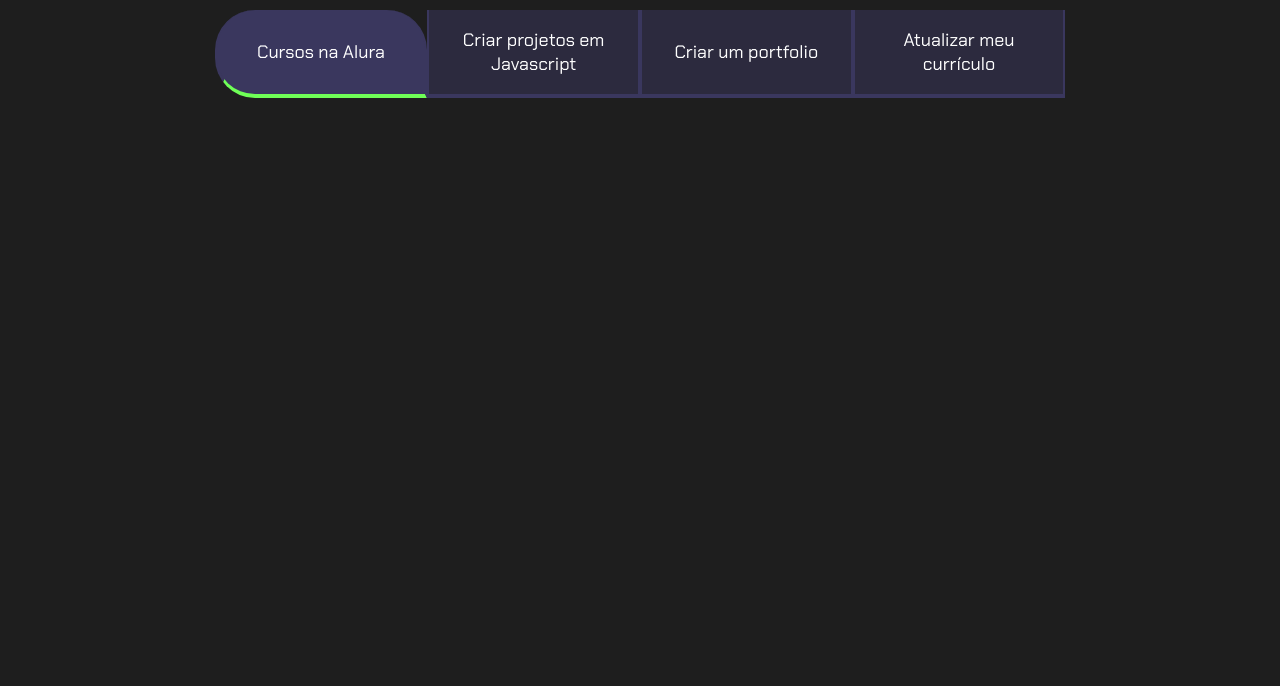
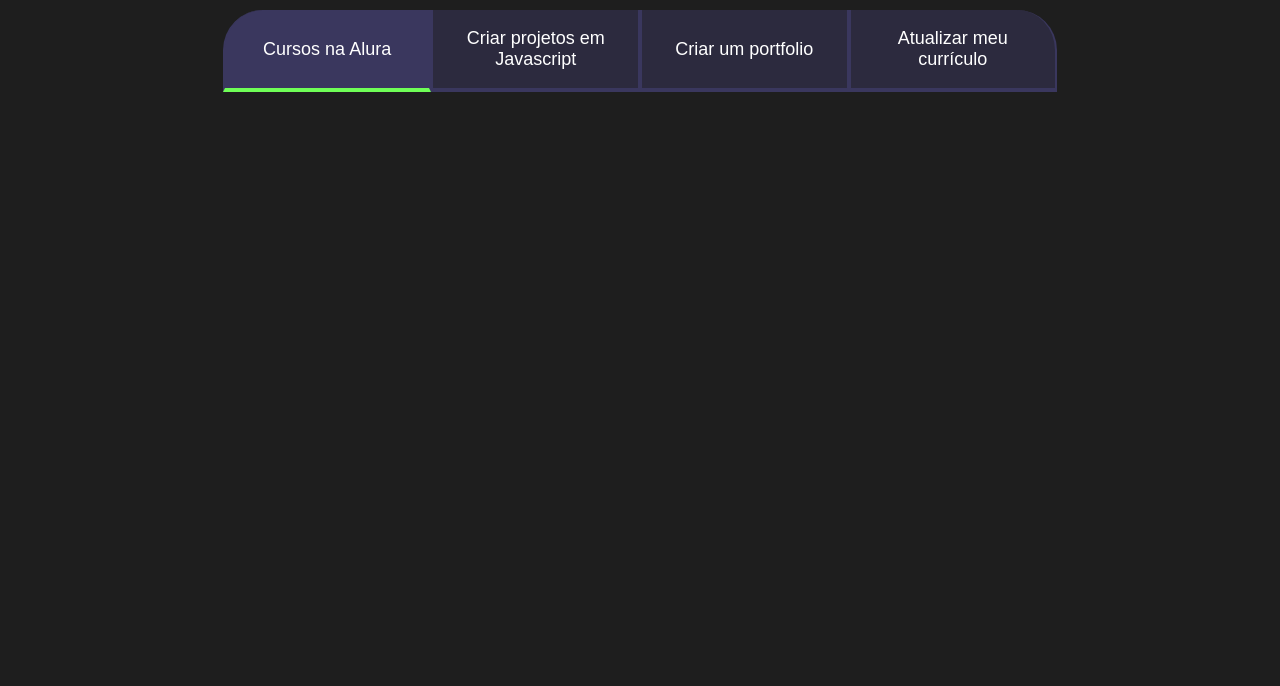
Before and after one commit to LeoFineze/leo.fineze, a plain HTML site: page index.html in a window 1280 px wide. Shown: the part 114-800 px from the top of the page. Drawn offline with Linux system fonts and the light colour scheme.

Commit message:
Update style.css

```diff
--- a/style.css
+++ b/style.css
@@ -14,7 +14,9 @@ body {
     color: var(--branco);
     font-family: 'Chakra Petch', sans-serif;
 }
-.conteudo-principal{
+
+
+.conteudo-principal {
     display: flex;
     flex-direction: column;
     justify-content: center;
@@ -24,16 +26,18 @@ body {
     margin: 0 auto;
 }
 
-.titulo-principal{
+.titulo-principal {
     text-align: left;
     width: 100%;
     font-size: 32px;
 }
-.titulo-principal span{
+
+.titulo-principal span {
     color: var(--verde);
 }
-.botao{
-    font-family:"Chakra Petch", sans-serif;
+
+.botao {
+    font-family: "Crakra Petch", sans-serif;
     background-color: var(--botao-inativo);
     color: var(--branco);
     display: flex;
@@ -47,22 +51,29 @@ body {
     border-right: 2px solid var(--botao-ativo);
     border-top: none;
 }
-.botao:first-child{
-    border-radius: 40px 40px 00;
+
+.botao:first-child {
+    border-radius: 40px 40px 0 0;
 }
-.botoes{
+
+.botoes {
     display: block;
 }
+
 .ativo{
     background-color: var(--botao-ativo);
     border-bottom: 4px solid var(--verde);
 }
-@media screen and (min-width:768px) {
-    .botoes{
+@media screen and (min-width: 768px) {
+    .botoes {
         display: flex;
     }
-   .botao:first-child {.botao:first-child{
-    border-radius: 40px 40px 00;}
-    .botao:last-child{
-        border-radius: 0 40px 00;
+
+    .botao:first-child {
+        border-radius: 40px 0 0 0;
     }
+
+    .botao:last-child {
+        border-radius: 0 40px 0 0;
+    }
+}
```
